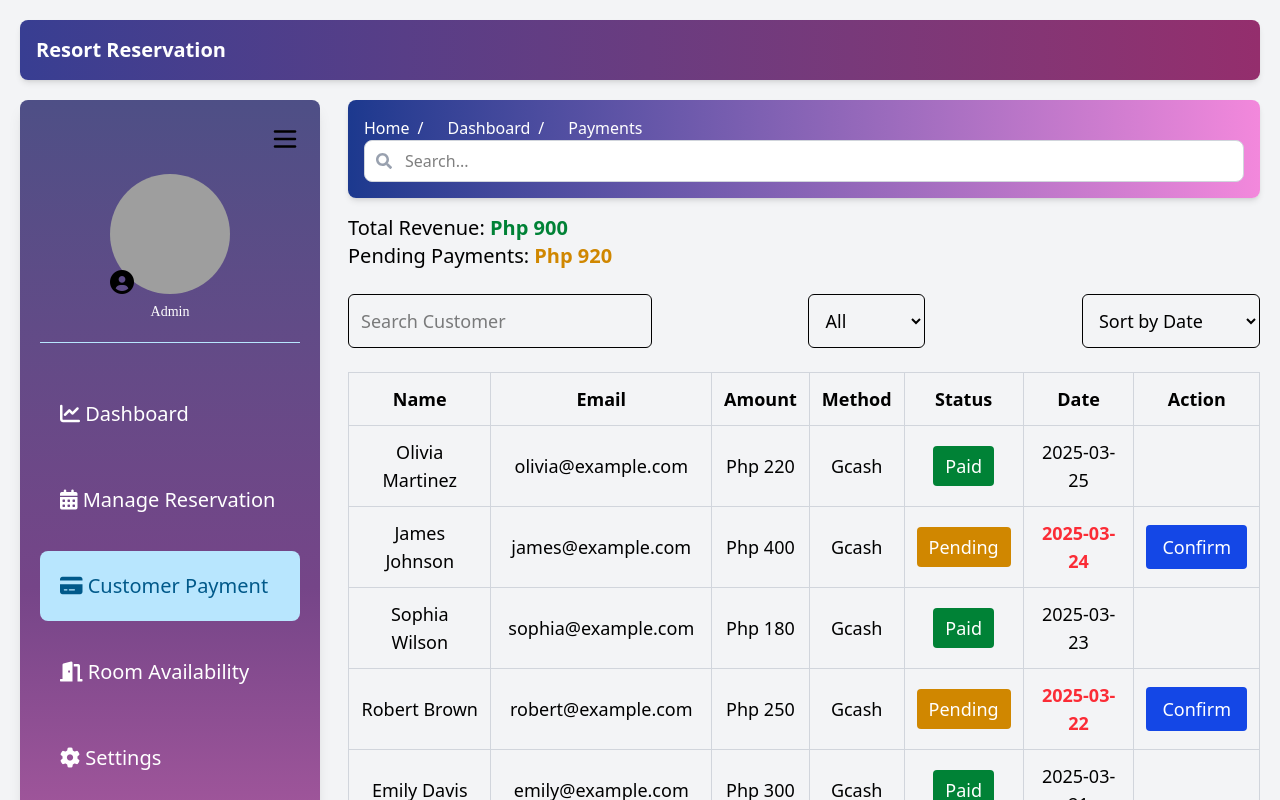
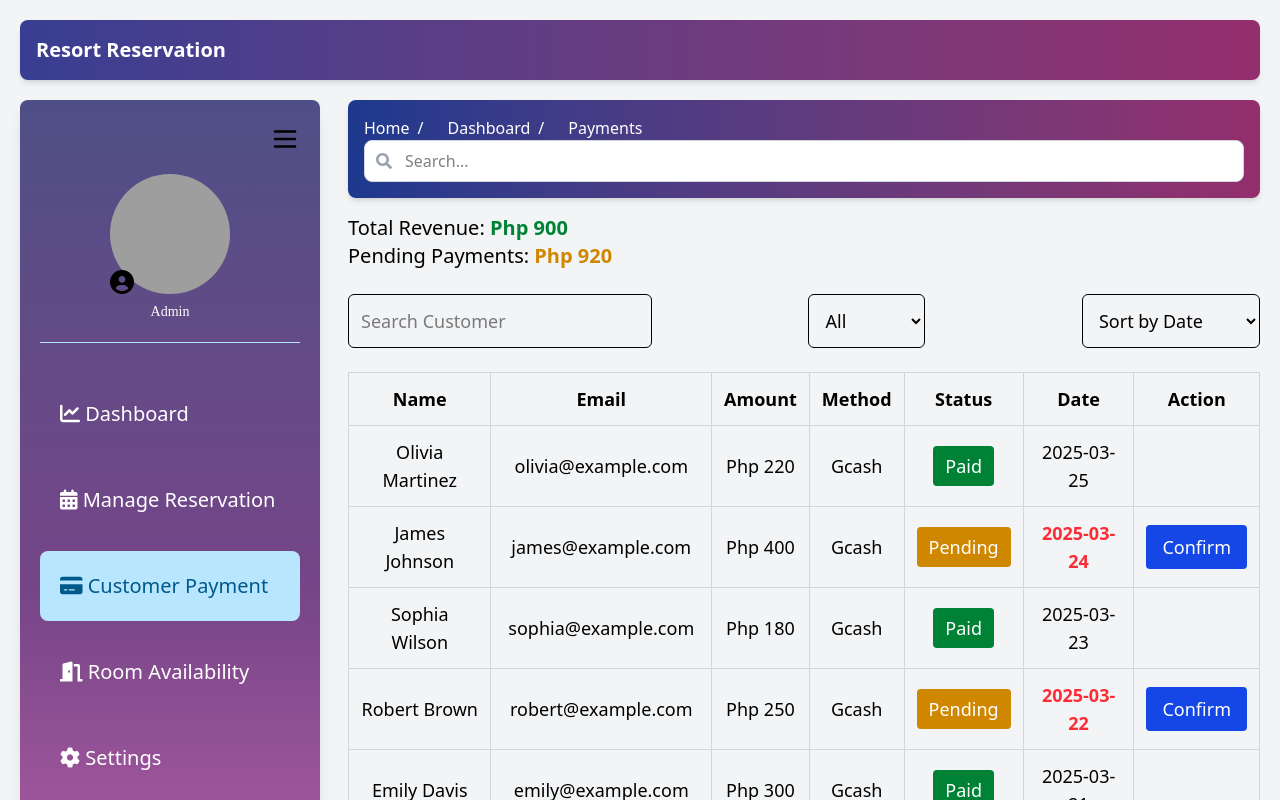
Before and after one commit to philipelbambo/resort-reservation, a React (Vite) app: page /admin-payment-dashboard in a window 1280 px wide. Shown: the top 800 px of the page. Built offline with nearby package versions, Linux system fonts and the light colour scheme; grey boxes are pictures that could not be loaded.

Commit message:
final FE

```diff
--- a/src/assets/components/Breadcrumbs.jsx
+++ b/src/assets/components/Breadcrumbs.jsx
@@ -4,7 +4,7 @@ import { FaSearch } from 'react-icons/fa'; // Importing a search icon from React
 
 const Breadcrumb = ({ title, links }) => {
   return (
-    <div className="bg-gradient-to-r from-blue-900  to-[#f388dc] p-4 rounded-lg shadow-md mb-4 w-full max-h-full mx-auto">
+    <div className="bg-gradient-to-r from-blue-900  to-[#942e6d] p-4 rounded-lg shadow-md mb-4 w-full max-h-full mx-auto">
       <nav className="text-md text-white flex items-center gap-x-4">
         {links.map((link, index) => (
           <span key={index} className="flex items-center">
```
